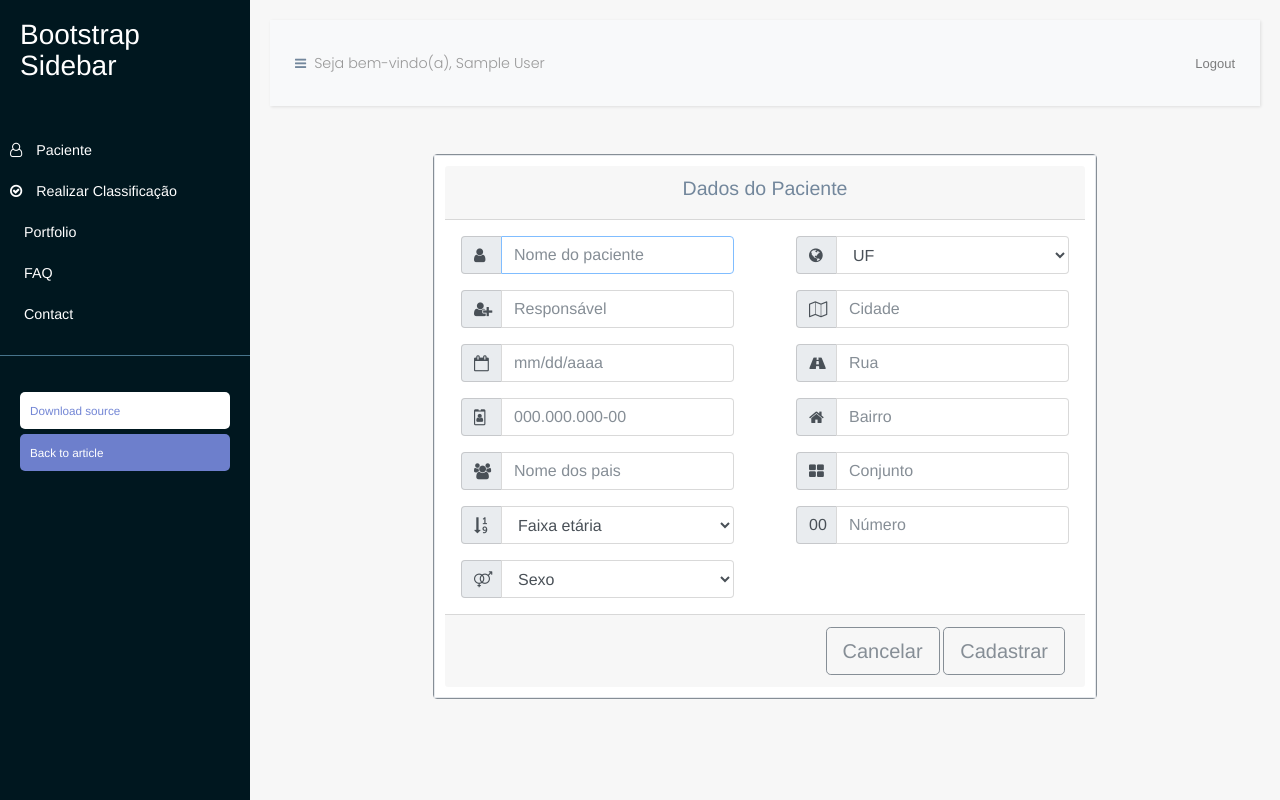
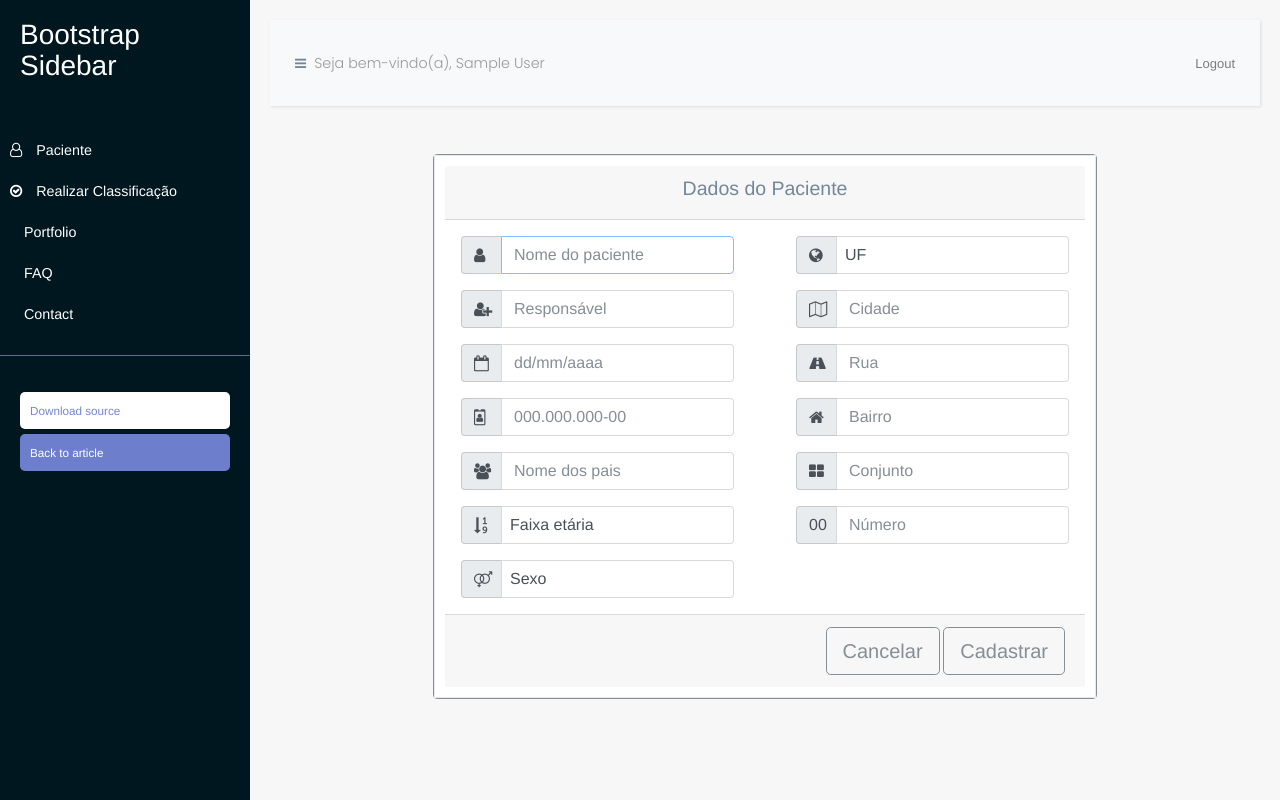
Before and after one commit to fga-eps-mds/2017.2-Classificacao-de-Risco-Pediatrico, a Django app: page /register/patient/ in a window 1280 px wide. Run offline with Django 3.2, Linux system fonts and the light colour scheme; the visitor is signed in with stand-in values (Sample User, id 1); parts of the project's set-up code (start-up, migrations or seed data) failed here and were passed over; some libraries are stand-ins or nearby versions.

Commit message:
[CODE] Adding date mask in register patient template

```diff
--- a/crp/settings.py
+++ b/crp/settings.py
@@ -118,6 +118,7 @@ USE_I18N = True
 USE_L10N = False
 USE_TZ = False
 DATE_FORMAT = 'd/m/Y'
+DATE_INPUT_FORMATS = ('%m/%d/%Y')
 
 # Change 'default' database configuration with $DATABASE_URL.
 DATABASES['default'].update(dj_database_url.config(conn_max_age=500))
--- a/crp/static/js/registerPatient.js
+++ b/crp/static/js/registerPatient.js
@@ -1,12 +1,12 @@
-// var cleave = new Cleave('.date', {
-//     date: true,
-//     datePattern: ['d', 'm', 'Y']
-// });
-
 var cleave = new Cleave('.cpf', {
     delimiters: ['.', '.', '-'],
     blocks: [3, 3, 3, 2],
     uppercase: true
+});
+
+var cleave = new Cleave('.date', {
+    date: true,
+    datePattern: ['d', 'm', 'Y']
 });
 
 $('#id_birth_date').change(function(){
--- a/templates/users/user_home/registerPatient.html
+++ b/templates/users/user_home/registerPatient.html
@@ -59,11 +59,11 @@
                                     <div class="cols-sm-10">
                                         <div class="input-group">
                                             <span class="input-group-addon" id="basic-addon1"><i class="fa fa-calendar-o" aria-hidden="true"></i></span>
-                                            <input type="text" name="{{ form.birth_date.name }}" id="{{ form.birth_date.id_for_label }}" class="form-control"  placeholder="mm/dd/aaaa" aria-label="Data de nascimento" aria-describedby="basic-addon3">
+                                            <input type="text" name="{{ form.birth_date.name }}" id="{{ form.birth_date.id_for_label }}" class="form-control date" placeholder="dd/mm/aaaa" aria-label="Data de nascimento" aria-describedby="basic-addon3">
                                         </div>
                                         {% if form.birth_date.errors %}
                                             <div class="error-holder">
-                                                <div class="alert alert-warning" role="alert">
+                                                <div class="date-mask" role="alert">
                                                     {{ form.birth_date.errors }}
                                                 </div>
                                             </div>
@@ -107,7 +107,7 @@
                                     <div class="cols-sm-10">
                                       <div class="input-group">
                                           <span class="input-group-addon" id="basic-addon1"><i class="fa fa-sort-numeric-asc" aria-hidden="true"></i></span>
-                                          <select name="{{ form.age_range.name }}" class="form-control" id="age_range" required>
+                                          <select name="{{ form.age_range.name }}" id="dropdown" class="form-control" id="age_range" required>
                                               <option value="" selected disabled>Faixa etária</option>
                                               <option value="0">Faixa etária indefinida</option>
                                               <option value="1">0 até 28 dias</option>
@@ -130,7 +130,7 @@
                                     <div class="cols-sm-10">
                                         <div class="input-group">
                                           <span class="input-group-addon" id="basic-addon1"><i class="fa fa-venus-mars" aria-hidden="true"></i></span>
-                                          <select name="{{ form.gender.name }}" class="form-control">
+                                          <select name="{{ form.gender.name }}" id="dropdown" class="form-control">
                                             <option value="" selected disabled>Sexo</option>
                                             <option value="0">Sexo Indefinido</option> Sexo Indefinido
                                             <option value="1">Feminino</option> Feminino
@@ -154,7 +154,7 @@
                                   <div class="cols-sm-10">
                                     <div class="input-group">
                                       <span class="input-group-addon" id="basic-addon1"><i class="fa fa-globe" aria-hidden="true"></i></span>
-                                        <select name="{{ form.uf.name }}" class="form-control">
+                                        <select name="{{ form.uf.name }}" id="dropdown" class="form-control">
                                           <option value="" selected disabled>UF</option>
                                           <option value="AC">AC</option>Acre
                                           <option value="AL">AL</option> Alagoas
```
